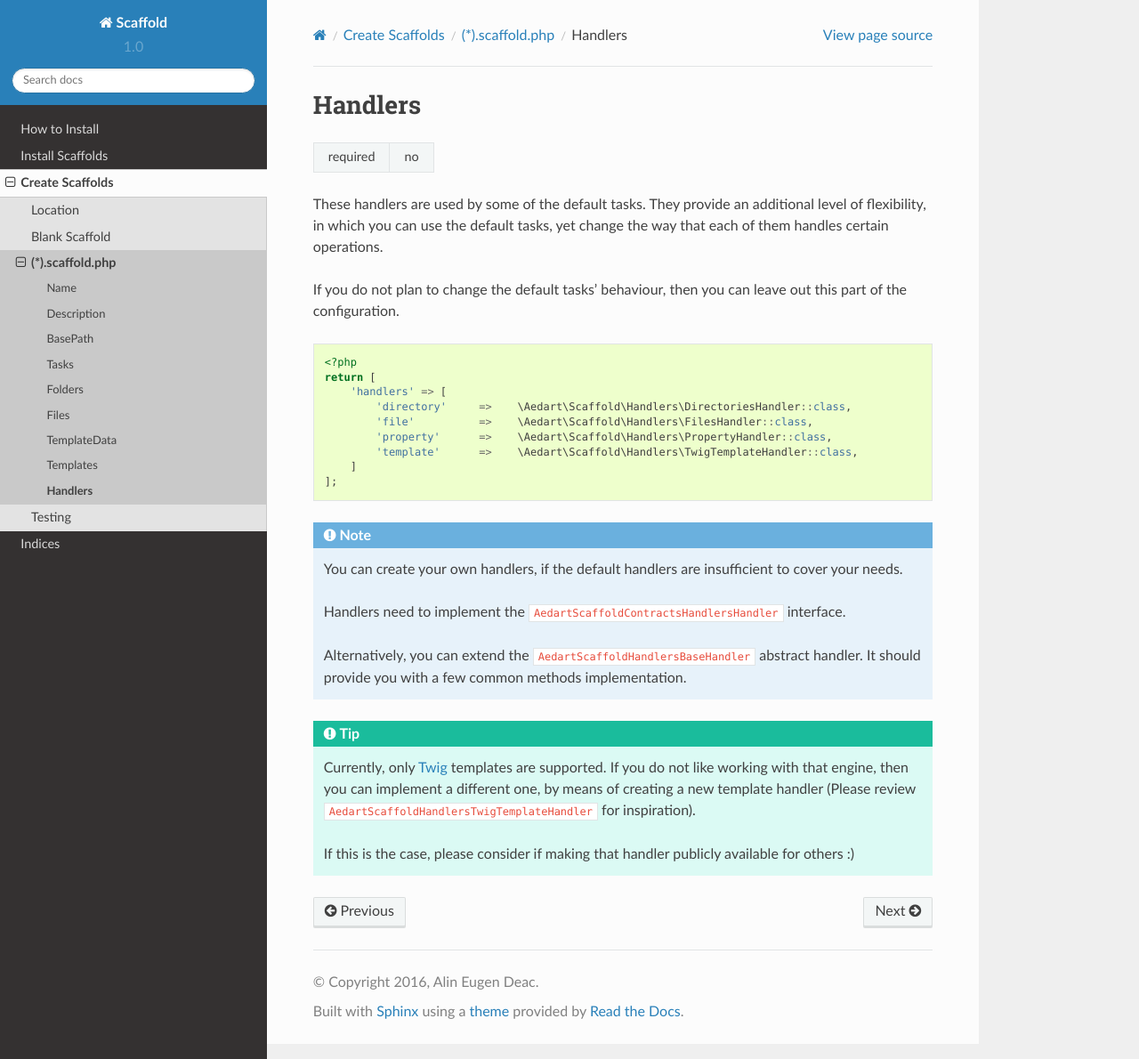
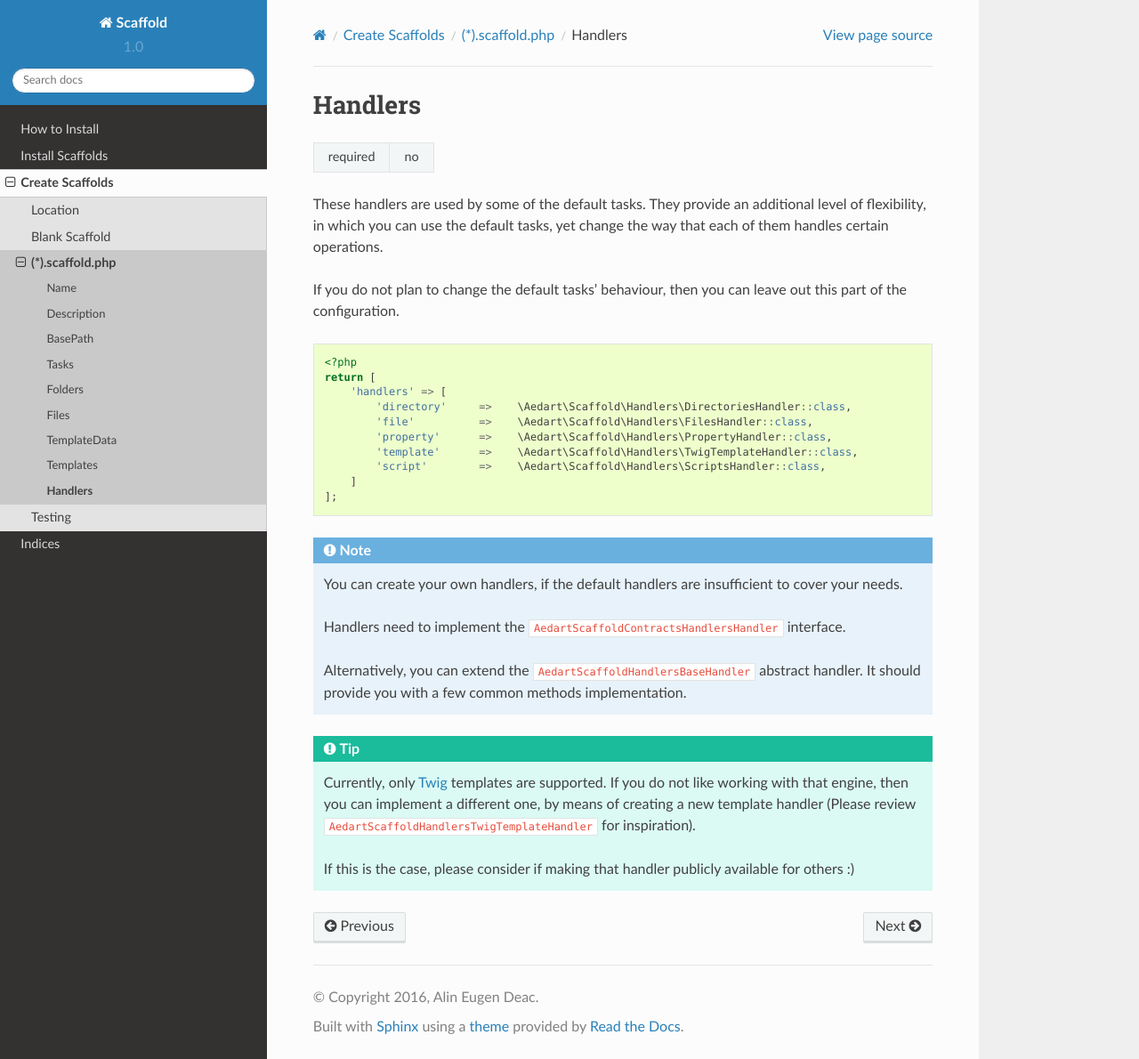
Before and after one commit to aedart/scaffold, a Sphinx documentation site: the page built from docs/source/create_scaffolds/scaffold_php/handlers.rst, in a window 1280 px wide and 1190 px high. Shown: the whole window at 89% size. Built offline with Sphinx 7.4.7 and the Read the Docs theme 2.0.0, drawn with Linux system fonts in a browser that asks for light colours.

Commit message:
Add script handler

```diff
--- a/docs/source/create_scaffolds/scaffold_php/handlers.rst
+++ b/docs/source/create_scaffolds/scaffold_php/handlers.rst
@@ -22,6 +22,7 @@ If you do not plan to change the default tasks' behaviour, then you can leave ou
             'file'          =>    \Aedart\Scaffold\Handlers\FilesHandler::class,
             'property'      =>    \Aedart\Scaffold\Handlers\PropertyHandler::class,
             'template'      =>    \Aedart\Scaffold\Handlers\TwigTemplateHandler::class,
+            'script'        =>    \Aedart\Scaffold\Handlers\ScriptsHandler::class,
         ]
     ];
 
```
